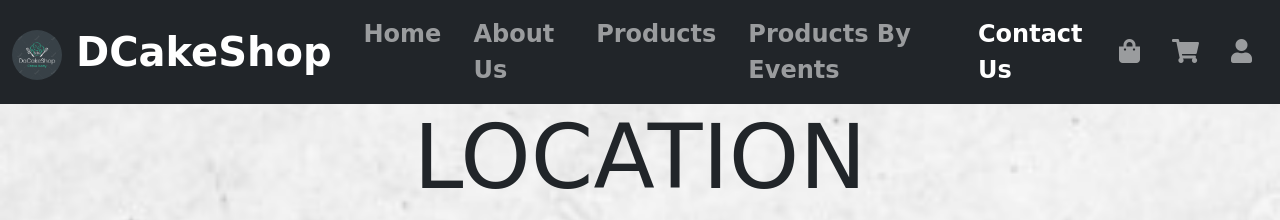
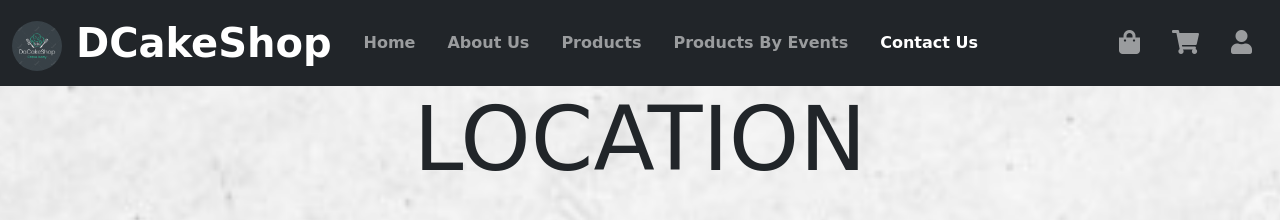
Before and after one commit to Davidson015/The_Cake_Shop, a plain HTML site: page contact.html in a window 1280 px wide. Shown: the top 220 px of the page. Drawn offline with nearby package versions, Linux system fonts and the light colour scheme; a web font is replaced by a local one.

Commit message:
Update contact.html

```diff
--- a/contact.html
+++ b/contact.html
@@ -33,21 +33,21 @@
             <div class="collapse navbar-collapse" id="navbarSupportedContent">
               <ul class="navbar-nav me-auto mb-2 mb-lg-0">
                 <li class="nav-item mx-2">
-                  <a class="nav-link fs-4" aria-current="page" href="index.html">Home</a>
+                  <a class="nav-link fs-6" aria-current="page" href="index.html">Home</a>
                 </li>
                 <li class="nav-item mx-2">
-                  <a class="nav-link fs-4" href="index.html">About Us</a>
+                  <a class="nav-link fs-6" href="index.html">About Us</a>
                 </li>
                 <li class="nav-item mx-2">
-                  <a class="nav-link fs-4" href="product.html">Products</a>
+                  <a class="nav-link fs-6" href="product.html">Products</a>
                 </li>
                 <li class="nav-item mx-2">
-                  <a class="nav-link fs-4" href="events.html">
+                  <a class="nav-link fs-6" href="events.html">
                     Products By Events
                   </a>
                 </li>
                 <li class="nav-item mx-2">
-                  <a class="nav-link active fs-4" href="contact.html">Contact Us</a>
+                  <a class="nav-link active fs-6" href="contact.html">Contact Us</a>
                 </li>
               </ul>
               <ul class="navbar-nav mb-2 mb-lg-0">
```
